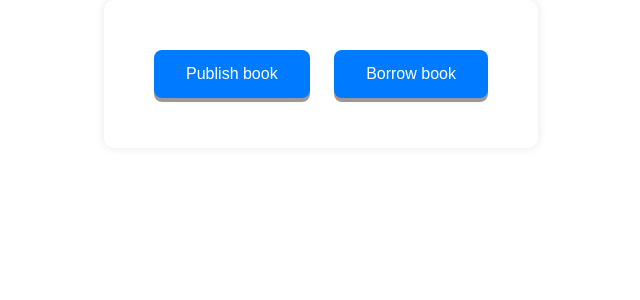
After one commit to DhananjayK24/lms, a Django app: page /home in a window 1280 px wide. The commit adds this page. Shown: the top 300 px of the page, without its empty margins (319-959 px from the left). Run offline with Django 5.2, Linux system fonts and the light colour scheme.

Commit message:
Added borrow functionality, improved home page

```diff
--- a/books/models.py
+++ b/books/models.py
@@ -12,3 +12,8 @@ class Book(models.Model):
 class SignUp(models.Model):
     name = models.CharField(max_length=50)
     password = models.CharField(max_length=50)
+
+class Borrow(models.Model):
+    book = models.ForeignKey(Book, on_delete=models.CASCADE)
+    user = models.CharField(max_length=150)
+    borrow_date = models.DateField(auto_now_add=True)
--- a/books/static/books/styles.css
+++ b/books/static/books/styles.css
@@ -155,3 +155,67 @@ a{
 .book-action:hover {
     background-color: #0056b3;
 }
+
+/* Home */
+.center-container {
+    display: flex;
+    justify-content: center;
+    align-items: center;
+    height: 100%;
+    width: 100%;
+}
+
+.unique-box {
+    background-color: #ffffff;
+    padding: 40px;
+    border-radius: 10px;
+    box-shadow: 0 0 10px rgba(0, 0, 0, 0.1);
+    text-align: center;
+}
+
+.styled-button {
+    background-color: #007BFF; /* Blue */
+    border: none;
+    color: white;
+    padding: 15px 32px;
+    text-align: center;
+    text-decoration: none;
+    display: inline-block;
+    font-size: 16px;
+    margin: 10px;
+    cursor: pointer;
+    border-radius: 8px;
+    box-shadow: 0 4px #999;
+    transition: all 0.3s ease;
+}
+
+.styled-button:hover {
+    background-color: #0056b3;
+    box-shadow: 0 8px #666;
+}
+
+.styled-button:active {
+    background-color: #004085;
+    box-shadow: 0 2px #666;
+    transform: translateY(4px);
+}
+
+.styled-button a {
+  color: inherit;
+  text-decoration:none;
+}
+
+/* Borrowed icon */
+.icon-container {
+    position: absolute;
+    top: 10px;
+    right: 70px;
+    display: block;
+    cursor: pointer;
+}
+
+.borrowed-icon {
+    width: 30px;
+    height: 30px;
+    display: block;
+}
--- /dev/null
+++ b/books/templates/books/home.html
@@ -0,0 +1,12 @@
+{% extends "books/base.html" %}
+
+{% block title %}Home{% endblock  %}
+
+{% block content %}
+    <div class="center-container">
+        <div class="unique-box">
+        <a href="{% url 'add_book' %}"><button class="styled-button">Publish book</button></a>
+        <a href="{% url 'books_list' %}"><button class="styled-button">Borrow book</button></a>
+        </div>
+    </div>
+{% endblock  %}
--- a/books/urls.py
+++ b/books/urls.py
@@ -4,9 +4,12 @@ from . import views
 urlpatterns = [
     path('', views.LoginView.as_view(), name='login'),
     path('signup', views.SignUpView.as_view(), name='signup'),
+    path('home', views.HomeView.as_view(), name='home'),
     path('add_book', views.AddBookView.as_view(), name='add_book'),
     path('update_book/<int:pk>', views.UpdateBookView.as_view(), name='update_book'),
     path('delete_book/<int:pk>', views.DeleteBookView.as_view(), name='delete_book'),
+    path('borrow', views.BorrowView.as_view(), name='borrow'),
+    path('user_books', views.UserBooksView.as_view(), name='user_books'),
     path('books_list', views.BooksListView.as_view(), name='books_list'),
     path('users_list', views.UsersListView.as_view()),
 ]
--- a/books/views.py
+++ b/books/views.py
@@ -5,10 +5,11 @@ from django.contrib import messages
 from django.urls import reverse_lazy
 # from django.contrib.auth.views import LoginView,
 from django.views.generic.edit import CreateView, FormView, UpdateView, DeleteView
+from django.views.generic.base import TemplateView
 from django.views.generic import ListView
 
-from .models import Book, SignUp
-from .forms import AddBookForm, SignupForm, LoginForm
+from .models import Book, SignUp, Borrow
+from .forms import AddBookForm, SignupForm, LoginForm, BorrowForm
 # Create your views here.
 
 class SignUpView(FormView):
@@ -24,13 +25,16 @@ class SignUpView(FormView):
 class LoginView(FormView):
     form_class = LoginForm
     template_name = "books/login.html"
-    success_url = reverse_lazy('add_book')
+    success_url = reverse_lazy('home')
 
     def form_valid(self, form):
         self.request.session['login_name'] = form.cleaned_data['name']
         # print(self.request.session['login_name'])
         messages.success(self.request, "Login Successfull!")
         return super().form_valid(form)
+
+class HomeView(TemplateView):
+    template_name = "books/home.html"
 
 class AddBookView(CreateView):
     model = Book
@@ -54,6 +58,46 @@ class DeleteBookView(DeleteView):
     success_url = reverse_lazy('books_list')
     context_object_name = "book"
 
+class BorrowView(CreateView):
+    model = Borrow
+    form_class = BorrowForm
+    template_name = "books/borrow.html"
+    success_url = reverse_lazy('books_list')
+
+    def get_initial(self):
+        initial = super().get_initial()
+        book_id = self.request.GET.get('book_id')
+        if book_id:
+            book = get_object_or_404(Book, pk=book_id)
+            initial['book'] = book
+        return initial
+
+    def form_valid(self, form):
+        form.instance.user = self.request.session.get('login_name')
+        book = form.cleaned_data.get('book')
+        user_has_book = Borrow.objects.filter(user=form.instance.user, book=book)
+        if user_has_book:
+            form.add_error('book', 'You already have that book.')
+            return self.form_invalid(form)
+        elif book.quantity>0:
+            book.quantity -= 1
+            book.save()
+            return super().form_valid(form)
+        else:
+            form.add_error('book', 'This book is not available.')
+            return self.form_invalid(form)
+
+class UserBooksView(ListView):
+    model = Borrow
+    template_name = "books/user_books.html"
+    context_object_name = 'books'
+
+    def get_queryset(self):
+        base_query = super().get_queryset()
+        data = base_query.filter(user=self.request.session.get('login_name'))
+        return data
+
+
 class BooksListView(ListView):
     model = Book
     template_name = "books/books_list.html"
```
Also changed, not shown: books/forms.py (+9 -1 lines), books/templates/books/books_list.html (+9 -0 lines), books/templates/books/borrow.html (added, +12 -0 lines), books/templates/books/user_books.html (added, +26 -0 lines), books/migrations/0001_initial.py, books/static/books/Images/borrow-book.png (added).
